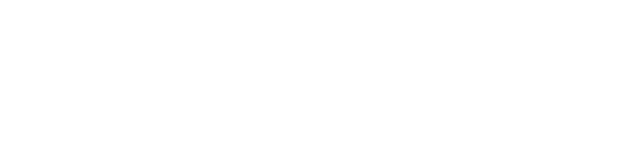
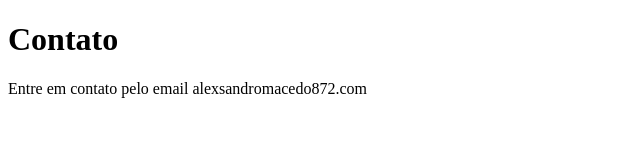
Before and after one commit to AlexxsandroM/alura-git, a plain HTML site: page contato.html in a window 1280 px wide. Shown: the whole page, without its empty margins (0-640 px from the left). Drawn offline with Linux system fonts and the light colour scheme.

Commit message:
adicionando email de contato

```diff
--- a/contato.html
+++ b/contato.html
@@ -6,7 +6,8 @@
     <title>Contato</title>
 </head>
 <body>
-
+    <h1>Contato</h1>
+    <p>Entre em contato pelo email alexsandromacedo872.com</p>
 
 
 </body>
```
